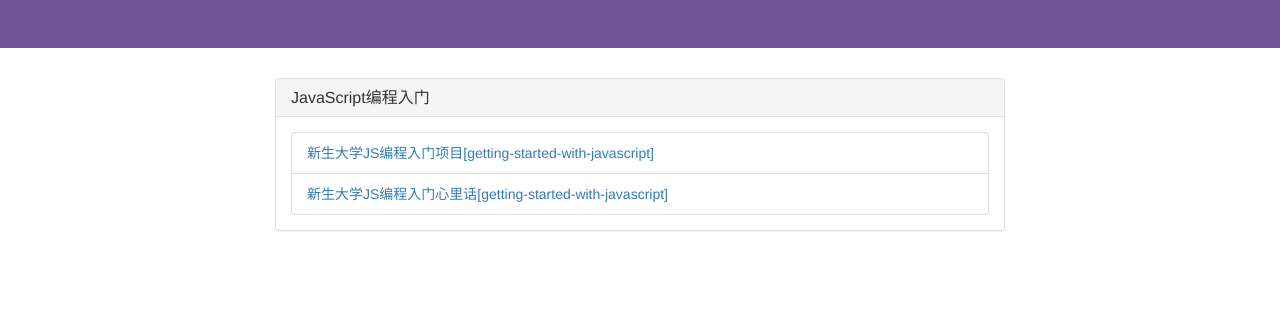
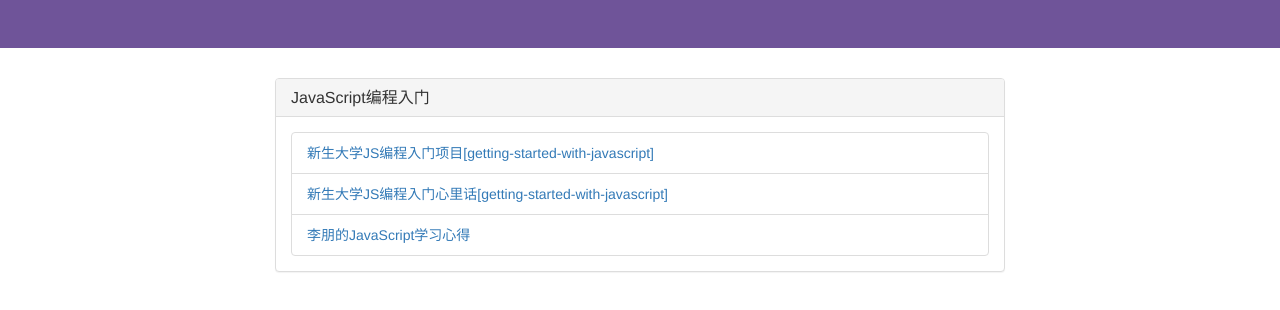
Before and after one commit to 5haydn/JS-Startup, a plain HTML site: page index.html in a window 1280 px wide. Shown: the part 122-432 px from the top of the page. Drawn offline with nearby package versions, Linux system fonts and the light colour scheme.

Commit message:
add a link

```diff
--- a/index.html
+++ b/index.html
@@ -32,6 +32,11 @@
               新生大学JS编程入门心里话[getting-started-with-javascript]
             </a>
           </li>
+          <li class="list-group-item">
+            <a href="https://github.com/5haydn/JS-Startup">
+              李朋的JavaScript学习心得
+            </a>
+          </li>
         </div>
       </div>
     </div>
```
